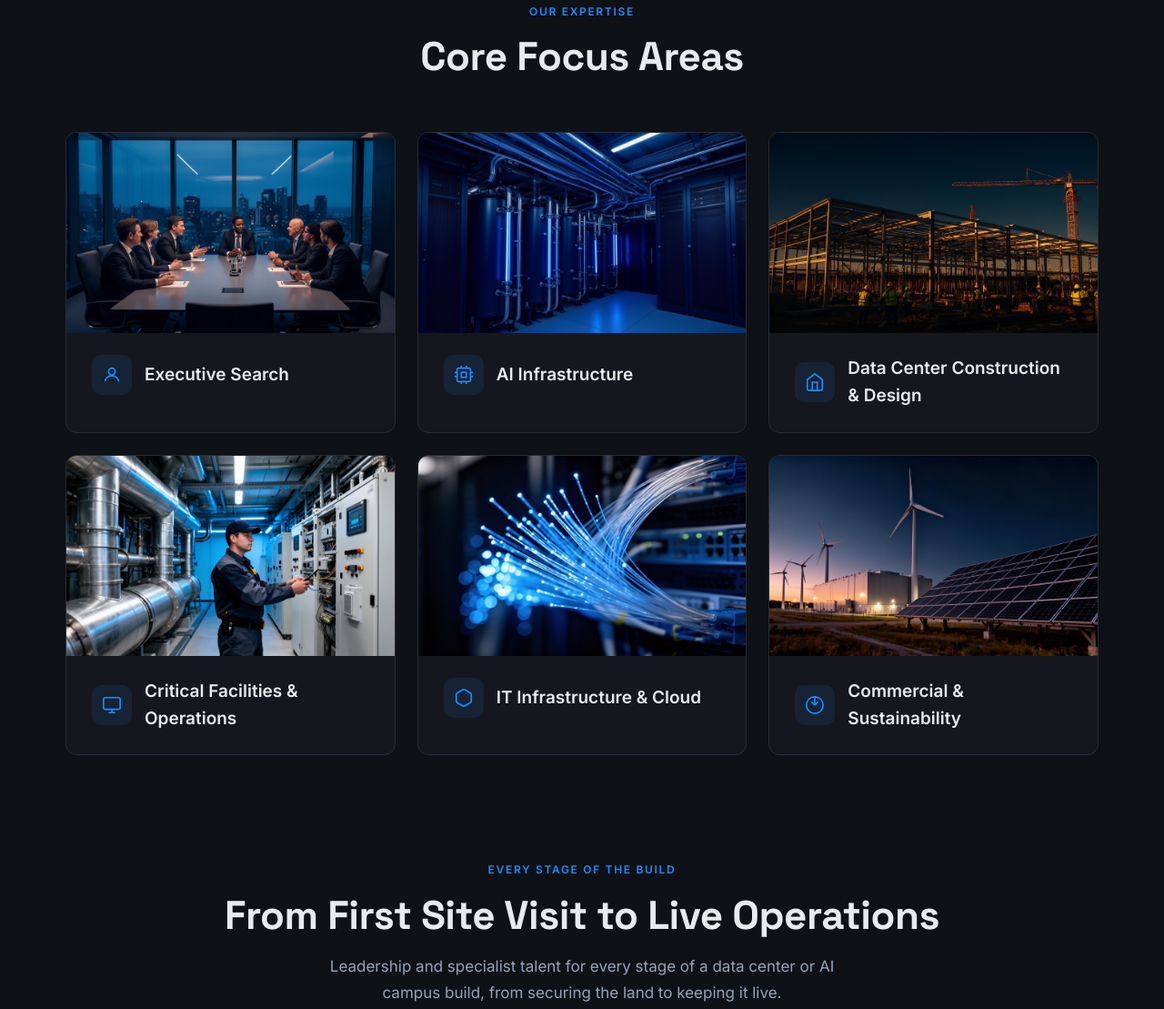
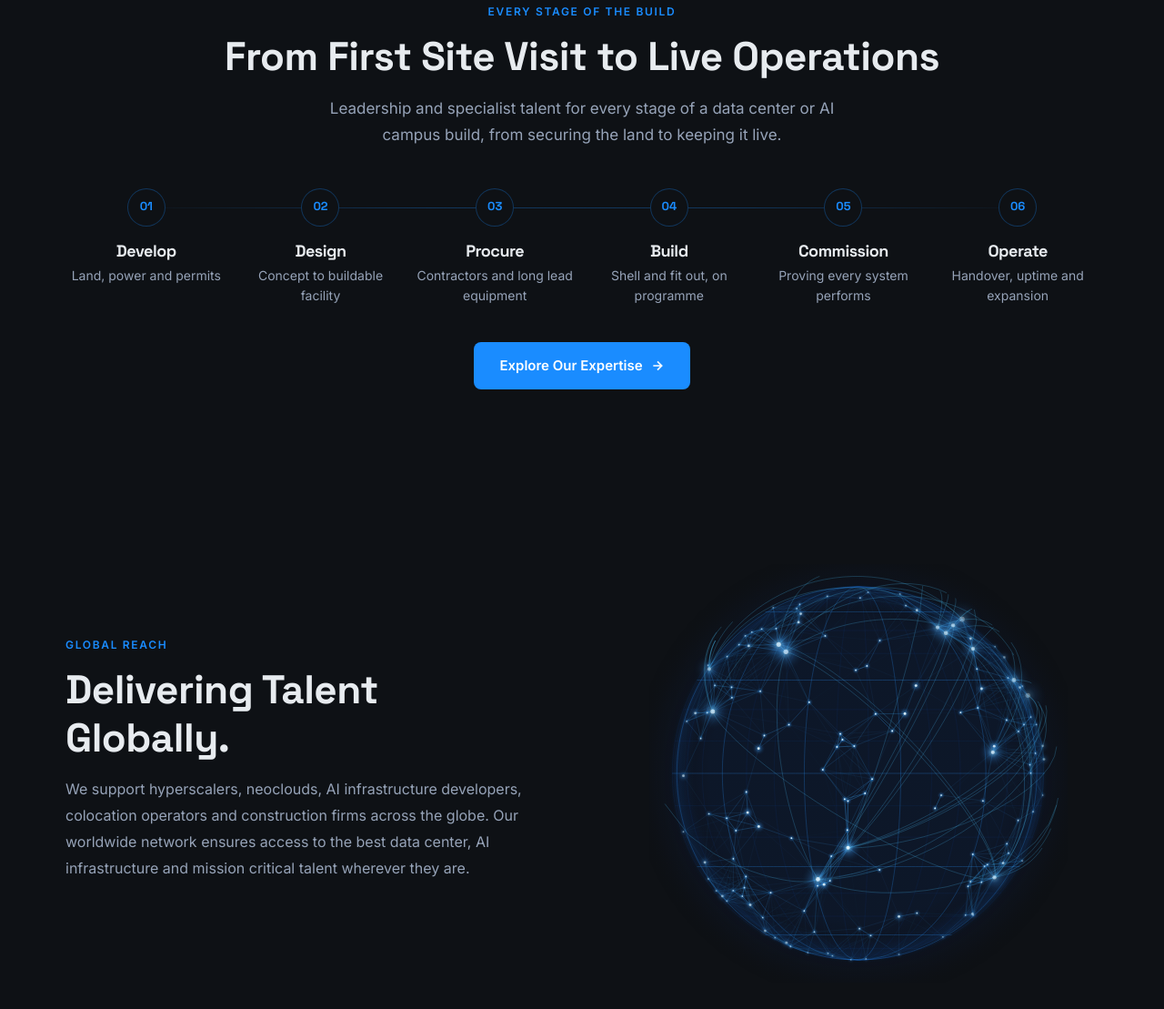
Before and after one commit to jamesastrustalent/astrus-talent-website, a plain HTML site: page index.html in a window 1280 px wide. Shown: the part 1349-2458 px from the top of the page at 91% size. Drawn offline with Linux system fonts and the light colour scheme.

Commit message:
Home: remove Core Focus Areas, the build lifecycle teaser covers it
Co-Authored-By: Claude Opus 5.5 (1M context) <noreply@anthropic.com>

```diff
--- a/index.html
+++ b/index.html
@@ -727,7 +727,7 @@
     }
 
 
-    #lifecycle-teaser { padding: 20px 0 96px; }
+    #lifecycle-teaser { padding: 96px 0; }
     .lt-sub { text-align: center; color: var(--muted); max-width: 620px; margin: 0 auto 44px; font-size: 17px; line-height: 1.7; }
     .lt-track { display: grid; grid-template-columns: repeat(6, 1fr); gap: 14px; position: relative; margin-bottom: 40px; }
     .lt-track::before { content: ''; position: absolute; left: 6%; right: 6%; top: 21px; height: 1px; background: linear-gradient(90deg, transparent, var(--blue-border), var(--blue-border), transparent); }
@@ -741,7 +741,7 @@
       .lt-track::before { display: none; }
     }
     @media (max-width: 640px) {
-      #lifecycle-teaser { padding: 0 0 72px; }
+      #lifecycle-teaser { padding: 72px 0; }
       .lt-track { grid-template-columns: 1fr 1fr; }
     }
 
@@ -845,83 +845,6 @@
       <p class="what-we-do-lead fade-up">
         We specialise in leadership and executive search across the full data center and AI infrastructure lifecycle, from development and construction through to operations, alongside the specialist teams behind them. Our niche focus means we understand the technical demands, the urgency of uptime, and the calibre of people required to build and run the world's digital infrastructure.
       </p>
-    </div>
-  </section>
-
-  <!-- EXPERTISE -->
-  <section id="expertise">
-    <div class="container">
-      <p class="section-eyebrow fade-up">Our Expertise</p>
-      <h2 class="section-title fade-up" style="margin-bottom:56px;">Core Focus Areas</h2>
-
-      <div class="expertise-grid">
-        <a href="expertise.html" class="expertise-card fade-up">
-          <img class="card-image" src="images/executive-meeting.jpg" alt="Executive Search" loading="lazy">
-          <div class="card-body">
-            <div class="card-header">
-              <div class="card-icon blue">
-                <svg viewBox="0 0 24 24" fill="none" stroke-width="1.8"><circle cx="12" cy="8" r="4"/><path d="M4 20c0-4 3.6-7 8-7s8 3 8 7"/></svg>
-              </div>
-              <span class="card-title">Executive Search</span>
-            </div>
-          </div>
-        </a>
-        <a href="expertise.html" class="expertise-card fade-up">
-          <img class="card-image" src="images/ai-infrastructure.jpg" alt="AI Infrastructure" loading="lazy">
-          <div class="card-body">
-            <div class="card-header">
-              <div class="card-icon blue">
-                <svg viewBox="0 0 24 24" fill="none" stroke-width="1.8"><rect x="4" y="4" width="16" height="16" rx="2"/><rect x="9" y="9" width="6" height="6"/><path d="M9 1v3M15 1v3M9 20v3M15 20v3M20 9h3M20 14h3M1 9h3M1 14h3"/></svg>
-              </div>
-              <span class="card-title">AI Infrastructure</span>
-            </div>
-          </div>
-        </a>
-        <a href="expertise.html" class="expertise-card fade-up">
-          <img class="card-image" src="images/construction-site.jpg" alt="Data Center Construction &amp; Design" loading="lazy">
-          <div class="card-body">
-            <div class="card-header">
-              <div class="card-icon orange">
-                <svg viewBox="0 0 24 24" fill="none" stroke-width="1.8"><path d="M3 9l9-7 9 7v11a2 2 0 01-2 2H5a2 2 0 01-2-2z"/><polyline points="9 22 9 12 15 12 15 22"/></svg>
-              </div>
-              <span class="card-title">Data Center Construction &amp; Design</span>
-            </div>
-          </div>
-        </a>
-        <a href="expertise.html" class="expertise-card fade-up">
-          <img class="card-image" src="images/critical-facilities.jpg" alt="Critical Facilities &amp; Operations" loading="lazy">
-          <div class="card-body">
-            <div class="card-header">
-              <div class="card-icon purple">
-                <svg viewBox="0 0 24 24" fill="none" stroke-width="1.8"><rect x="2" y="3" width="20" height="14" rx="2"/><path d="M8 21h8M12 17v4"/></svg>
-              </div>
-              <span class="card-title">Critical Facilities &amp; Operations</span>
-            </div>
-          </div>
-        </a>
-        <a href="expertise.html" class="expertise-card fade-up">
-          <img class="card-image" src="images/fiber-optics.jpg" alt="IT Infrastructure &amp; Cloud" loading="lazy">
-          <div class="card-body">
-            <div class="card-header">
-              <div class="card-icon green">
-                <svg viewBox="0 0 24 24" fill="none" stroke-width="1.8"><path d="M21 16V8a2 2 0 00-1-1.73l-7-4a2 2 0 00-2 0l-7 4A2 2 0 003 8v8a2 2 0 001 1.73l7 4a2 2 0 002 0l7-4A2 2 0 0021 16z"/></svg>
-              </div>
-              <span class="card-title">IT Infrastructure &amp; Cloud</span>
-            </div>
-          </div>
-        </a>
-        <a href="expertise.html" class="expertise-card fade-up">
-          <img class="card-image" src="images/sustainable-energy.jpg" alt="Commercial &amp; Sustainability" loading="lazy">
-          <div class="card-body">
-            <div class="card-header">
-              <div class="card-icon teal">
-                <svg viewBox="0 0 24 24" fill="none" stroke-width="1.8"><path d="M12 2a10 10 0 1 0 10 10A10 10 0 0 0 12 2zm0 0v10m0 0-4-4m4 4 4-4"/></svg>
-              </div>
-              <span class="card-title">Commercial &amp; Sustainability</span>
-            </div>
-          </div>
-        </a>
-      </div>
     </div>
   </section>
 
```
